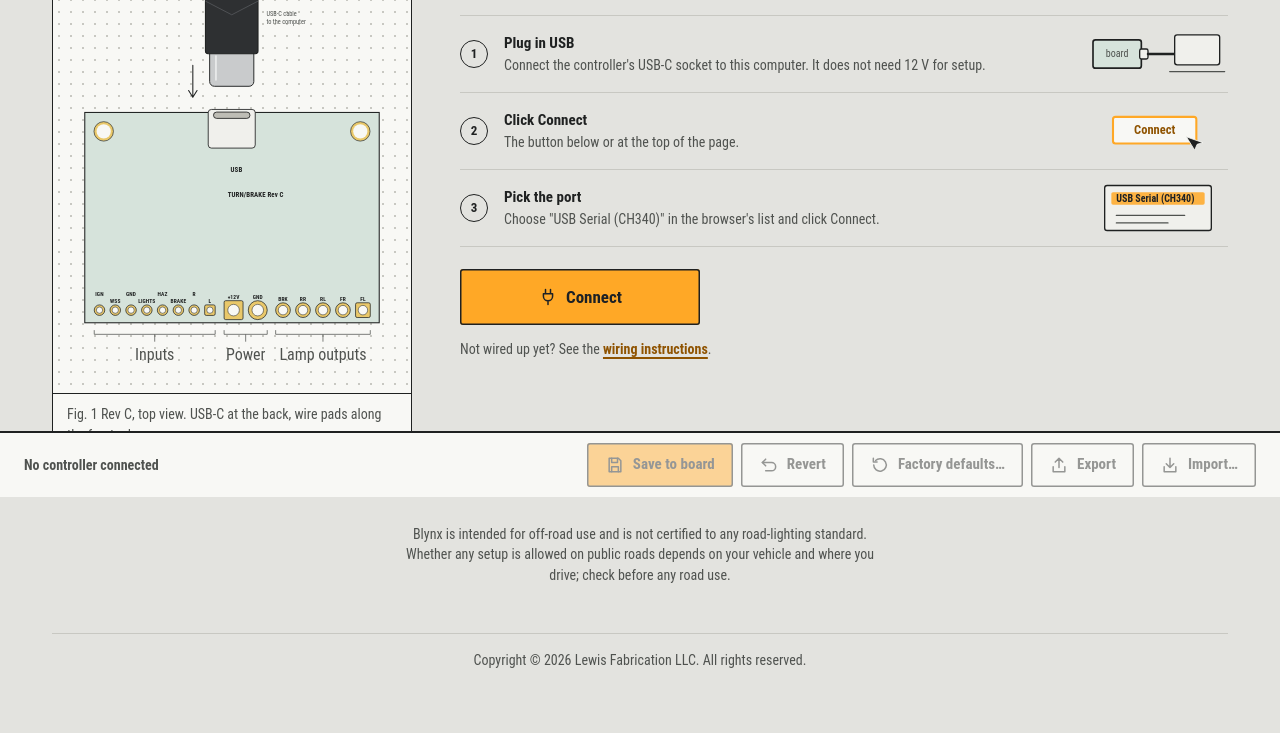
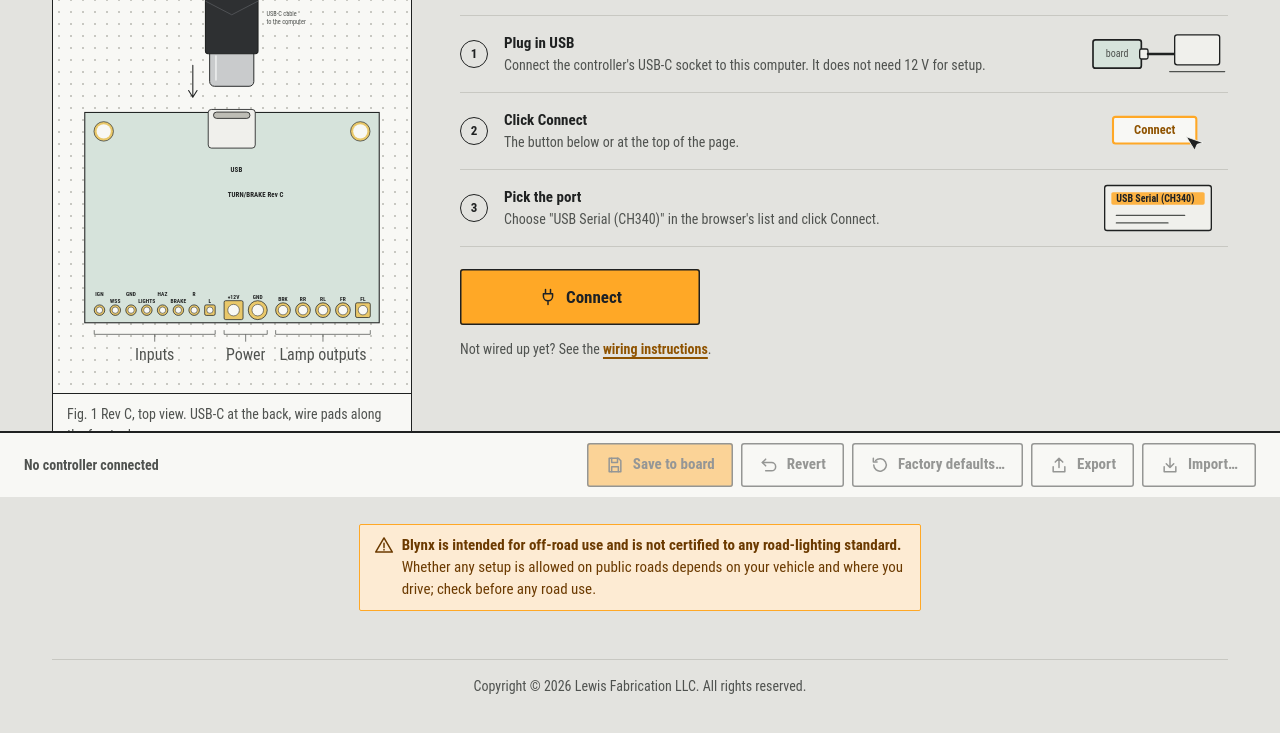
Before and after one commit to lewisfab/blynx, a plain HTML site: page index.html in a window 1280 px wide. Shown: the part 303-1036 px from the top of the page. Drawn offline with Linux system fonts and the light colour scheme.

Commit message:
Publish from turn-signal-controller 2710033

```diff
--- a/index.html
+++ b/index.html
@@ -372,7 +372,8 @@ nav.tabs button[aria-selected="true"] { color: var(--ink); border-bottom-color:
 
 /* ---------------------------------------------------------------- layout and panels */
 .wrap { max-width: 1240px; margin: 0 auto; padding: var(--sp-6) var(--page-pad) 120px; }
-#offroadSetup { margin: var(--sp-8) auto 0; max-width: 72ch; color: var(--ink2); font-size: var(--fs-small); text-align: center; }
+#offroadSetup { margin: var(--sp-8) auto 0; max-width: 76ch; font-size: var(--fs-body); padding: 10px 14px; }   /* the off-road notice: an amber box, body size */
+#offroadSetup[hidden] { display: none; }
 #copyright { margin-top: var(--sp-12); padding-top: var(--sp-4); border-top: 1px solid var(--line); color: var(--ink2); font-size: var(--fs-small); text-align: center; }
 main { display: grid; grid-template-columns: minmax(0, 1fr); gap: var(--sp-6); }
 @media (min-width: 1000px) {
@@ -1060,7 +1061,7 @@ ol.steps li::before { content: counter(s); display: grid; place-items: center; w
         </div>
       </aside>
     </main>
-    <p class="offroad-line" id="offroadSetup" data-offroad>Blynx is intended for off-road use and is not certified to any road-lighting standard. Whether any setup is allowed on public roads depends on your vehicle and where you drive; check before any road use.</p>
+    <div class="note" id="offroadSetup" data-offroad role="note"><span><b>Blynx is intended for off-road use and is not certified to any road-lighting standard.</b> Whether any setup is allowed on public roads depends on your vehicle and where you drive; check before any road use.</span></div>
   </section>
 
   <section id="viewHelp" class="hidden"></section>
@@ -3088,6 +3089,7 @@ function goHelpAt(id) {
   watchCallouts($("ctaFig")); watchCallouts($("viewHelp"));
   for (const e of document.querySelectorAll("[data-art]")) e.innerHTML = art(e.dataset.art, { label: false });
   for (const b of document.querySelectorAll("#bar [data-icon]")) b.insertAdjacentHTML("afterbegin", icon(b.dataset.icon));
+  $("offroadSetup").insertAdjacentHTML("afterbegin", icon("warn"));
   $("btnConnectBig").insertAdjacentHTML("afterbegin", icon("plug"));
   setTheme(null); setUnits(null);
   for (const b of document.querySelectorAll("[data-theme-set]")) b.onclick = () => setTheme(b.dataset.themeSet);
```
